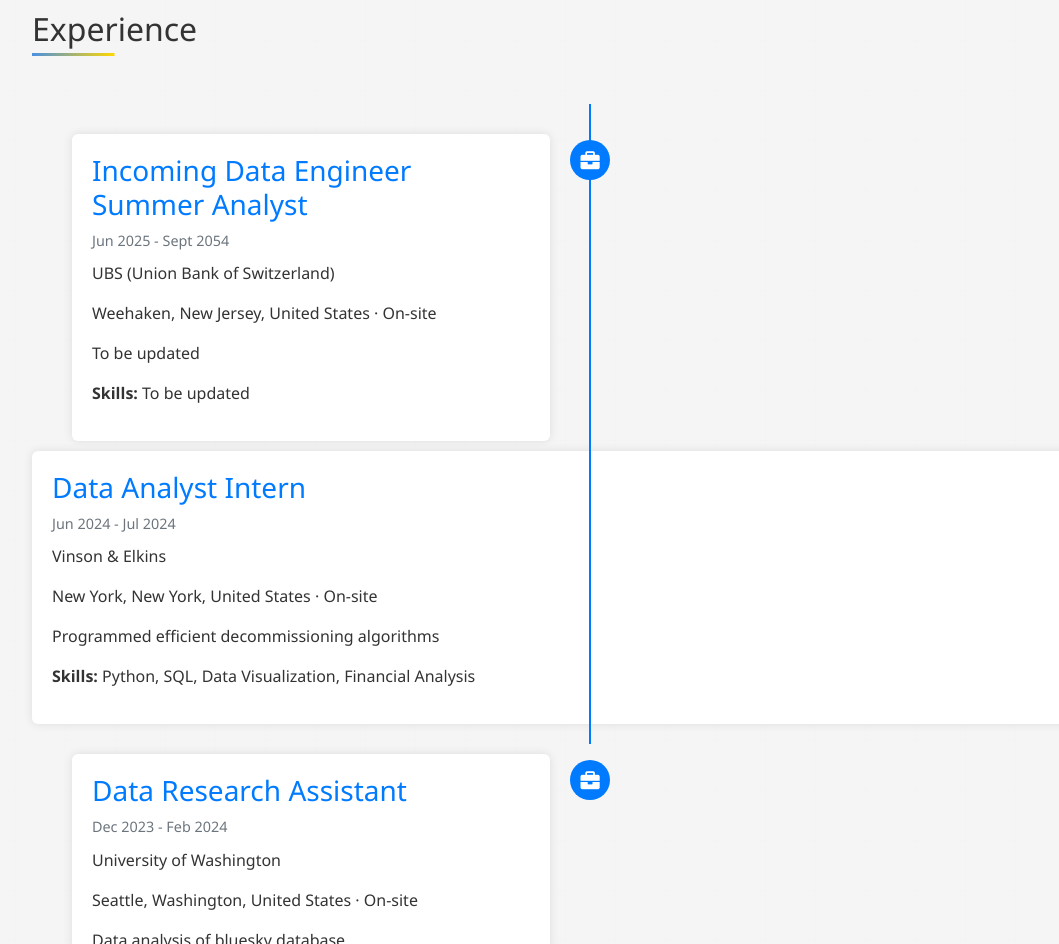
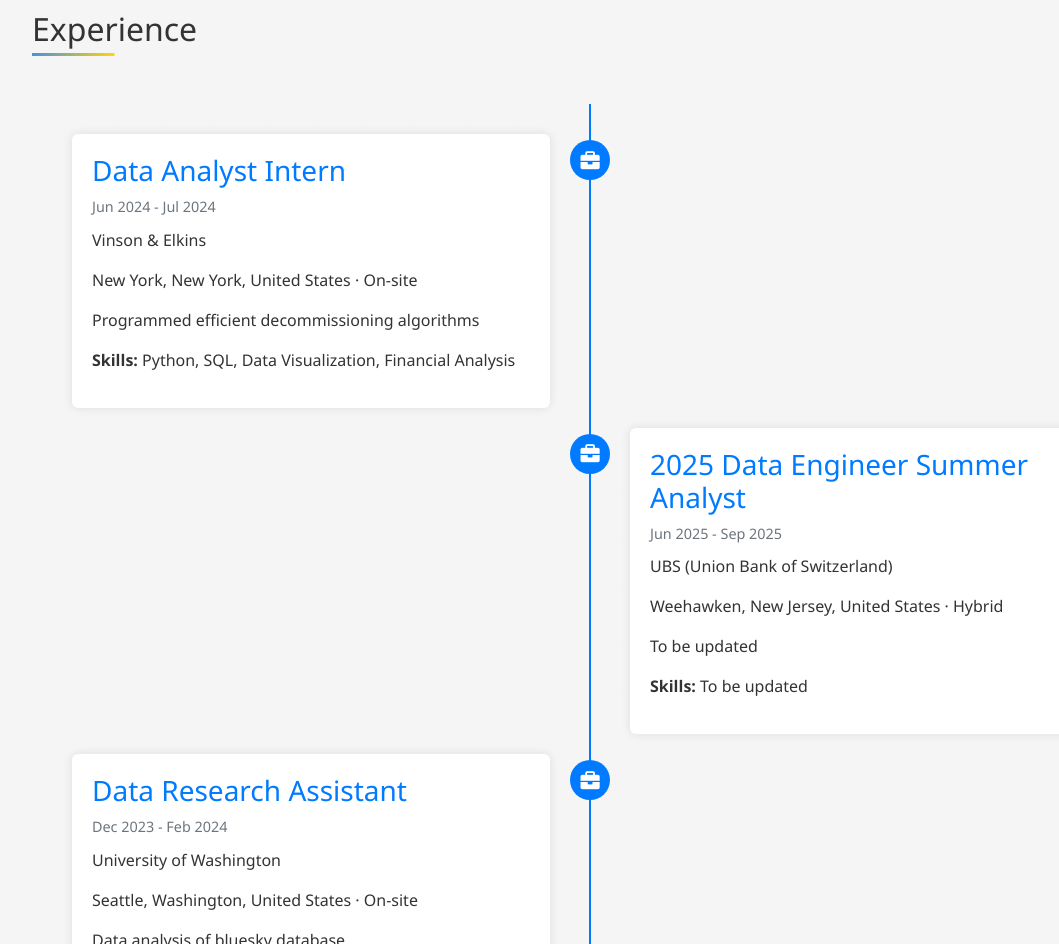
Before and after one commit to veersh31/personal-portfolio, a plain HTML site: page index.html in a window 1280 px wide. Shown: the part 1260-2204 px from the top of the page, without its empty margins (50-1109 px from the left). Drawn offline with nearby package versions, Linux system fonts and the light colour scheme.

Commit message:
Fixed UBS

```diff
--- a/index.html
+++ b/index.html
@@ -4,18 +4,18 @@
     <meta charset="UTF-8">
     <meta name="viewport" content="width=device-width, initial-scale=1.0">
     <title>My Portfolio</title>
-
+    <!-- Bootstrap CSS -->
     <link href="https://cdn.jsdelivr.net/npm/bootstrap@5.3.0/dist/css/bootstrap.min.css" rel="stylesheet">
-
+    <!-- Font Awesome -->
     <link rel="stylesheet" href="https://cdnjs.cloudflare.com/ajax/libs/font-awesome/6.0.0/css/all.min.css">
-
+    <!-- Custom CSS -->
     <link rel="stylesheet" href="styles.css">
 </head>
 <body>
-
+    <!-- Progress Indicator -->
     <div class="progress-indicator"></div>
 
-
+    <!-- Navigation -->
     <nav class="navbar navbar-expand-lg navbar-dark fixed-top">
         <div class="container">
             <a class="navbar-brand" href="#home">Portfolio</a>
@@ -47,7 +47,7 @@
         </div>
     </nav>
 
-
+    <!-- Hero Section -->
     <section id="home" class="hero-section">
         <div class="container h-100">
             <div class="row h-100 align-items-center">
@@ -60,7 +60,7 @@
         </div>
     </section>
 
-
+    <!-- About Section -->
     <section id="about" class="py-5">
         <div class="container">
             <h2 class="text-center mb-5">About Me</h2>
@@ -78,7 +78,7 @@
         </div>
     </section>
 
-
+    <!-- Experience Section -->
     <section id="experience" class="py-5">
         <div class="container">
             <h2 class="text-center mb-5">Experience</h2>
@@ -87,17 +87,6 @@
                     <div class="timeline-badge">
                         <i class="fas fa-briefcase"></i>
                     </div>
-
-                    <div class="timeline-content">
-                        <h3 class="timeline-title">Incoming Data Engineer Summer Analyst</h3>
-                        <div class="timeline-date">Jun 2025 - Sept 2054</div>
-                        <p>UBS (Union Bank of Switzerland)</p>
-                        <p>Weehaken, New Jersey, United States · On-site</p>
-                        <p>To be updated</p>
-                        <p><strong>Skills:</strong> To be updated</p>
-                    </div>
-                </div>
-
                     <div class="timeline-content">
                         <h3 class="timeline-title">Data Analyst Intern</h3>
                         <div class="timeline-date">Jun 2024 - Jul 2024</div>
@@ -105,6 +94,20 @@
                         <p>New York, New York, United States · On-site</p>
                         <p>Programmed efficient decommissioning algorithms</p>
                         <p><strong>Skills:</strong> Python, SQL, Data Visualization, Financial Analysis</p>
+                    </div>
+                </div>
+
+                <div class="timeline-item">
+                    <div class="timeline-badge">
+                        <i class="fas fa-briefcase"></i>
+                    </div>
+                    <div class="timeline-content">
+                        <h3 class="timeline-title">2025 Data Engineer Summer Analyst</h3>
+                        <div class="timeline-date">Jun 2025 - Sep 2025</div>
+                        <p>UBS (Union Bank of Switzerland)</p>
+                        <p>Weehawken, New Jersey, United States · Hybrid</p>
+                        <p>To be updated</p>
+                        <p><strong>Skills:</strong> To be updated</p>
                     </div>
                 </div>
 
@@ -180,7 +183,7 @@
         </div>
     </section>
 
-
+    <!-- Add Typewriter Effect to Hero Section -->
     <style>
         .typewriter h1 {
             overflow: hidden;
@@ -206,7 +209,7 @@
         document.querySelector('.hero-section h1').classList.add('typewriter');
     </script>
 
-
+    <!-- Add Lightbox Gallery for Projects -->
     <link rel="stylesheet" href="https://cdnjs.cloudflare.com/ajax/libs/lightbox2/2.11.3/css/lightbox.min.css">
     <script src="https://cdnjs.cloudflare.com/ajax/libs/lightbox2/2.11.3/js/lightbox.min.js"></script>
 
@@ -216,12 +219,12 @@
         }
     </style>
 
-
+    <!-- Projects Section -->
     <section id="projects" class="py-5 bg-light">
         <div class="container">
             <h2 class="text-center mb-5">My Projects</h2>
             <div class="row g-4 justify-content-center">
-
+                <!-- TradeTide Project -->
                 <div class="col-md-6 col-lg-4">
                     <div class="card h-100 project-card game-element">
                         <div class="card-body">
@@ -239,7 +242,7 @@
                     </div>
                 </div>
 
-
+                <!-- Billion Oyster Non Profit Project -->
                 <div class="col-md-6 col-lg-4">
                     <div class="card h-100 project-card game-element">
                         <div class="card-body">
@@ -257,14 +260,14 @@
         </div>
     </section>
 
-
+    <!-- Remove Progress Bar Animation Script and Set Widths Directly -->
     <style>
         .progress-bar {
             transition: width 0.6s ease;
         }
     </style>
 
-
+    <!-- Skills Section -->
     <section id="skills" class="py-5">
         <div class="container">
             <h2 class="text-center mb-5">Skills</h2>
@@ -345,7 +348,7 @@
         </div>
     </section>
 
-
+    <!-- Contact Section -->
     <section id="contact" class="py-5 bg-light">
         <div class="container">
             <h2 class="text-center mb-5">Get in Touch</h2>
@@ -370,7 +373,7 @@
         </div>
     </section>
 
-
+    <!-- Footer -->
     <footer class="py-4 text-center">
         <div class="container">
             <div class="social-links mb-3">
@@ -382,12 +385,12 @@
         </div>
     </footer>
 
-
+    <!-- Bootstrap JS -->
     <script src="https://cdn.jsdelivr.net/npm/bootstrap@5.3.0/dist/js/bootstrap.bundle.min.js"></script>
-
+    <!-- Custom JS -->
     <script src="script.js"></script>
 
-
+    <!-- Add Parallax Effect to Hero Section -->
     <style>
         .hero-section {
             background: linear-gradient(135deg, #4a90e2, #2c3e50);
@@ -395,7 +398,7 @@
         }
     </style>
 
-
+    <!-- Add Animation to Skills Section -->
     <style>
         .skill-card {
             height: 100%;
@@ -427,7 +430,7 @@
         }
     </style>
 
-
+    <!-- Add Smooth Scroll -->
     <script>
         document.querySelectorAll('a[href^="#"]').forEach(anchor => {
             anchor.addEventListener('click', function(e) {
@@ -439,7 +442,7 @@
         });
     </script>
 
-
+    <!-- Add Interactive Contact Form -->
     <script>
         document.getElementById('contact-form').addEventListener('submit', function(e) {
             e.preventDefault();
@@ -448,7 +451,7 @@
         });
     </script>
 
-
+    <!-- Add Box Shadow to Cards -->
     <style>
         .project-card, .skill-card {
             box-shadow: 0 4px 8px rgba(0, 0, 0, 0.1);
@@ -459,7 +462,7 @@
         }
     </style>
 
-
+    <!-- Add Particle Effect to Hero Section -->
     <style>
         .particle {
             position: absolute;
@@ -497,6 +500,7 @@
         }
     </script>
 
+    <!-- Add Hover Effect to Project Cards -->
     <style>
         .project-card:hover {
             transform: scale(1.05);
@@ -504,7 +508,7 @@
         }
     </style>
 
-
+    <!-- Add Scroll-Triggered Animation to Experience Section -->
     <style>
         .timeline-item {
             opacity: 0;
```
